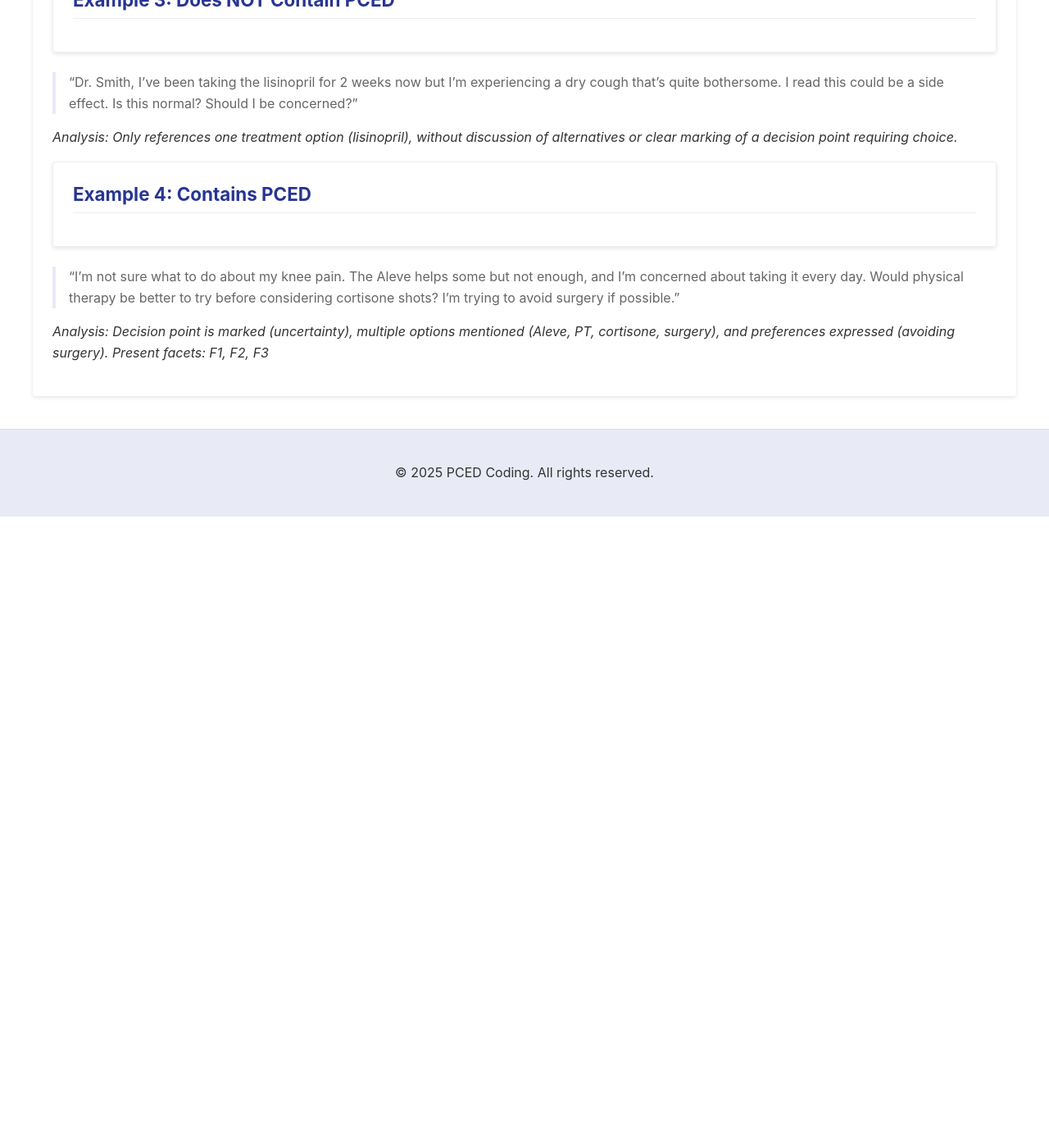
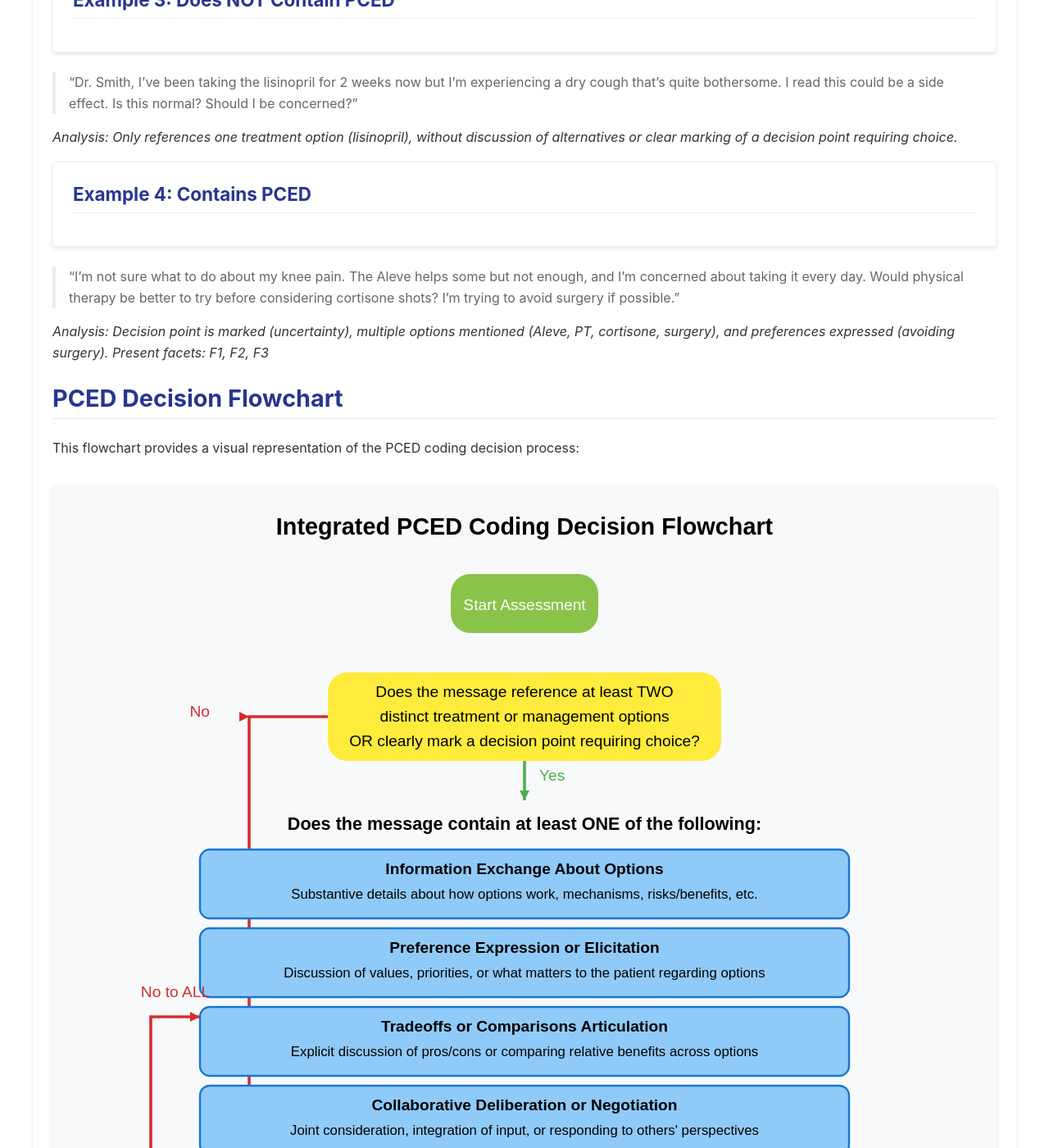
Before and after one commit to nickduran/PCED, a Jekyll site: the page built from pced-coding-guide.md, in a window 1280 px wide and 1400 px high, scrolled down 5532 px. Shown: the whole window at 82% size. Built offline with Jekyll 4.4.1, drawn with Linux system fonts in a browser that asks for light colours; before the commit the page ends 6162 px from its top, so only the background shows below that.

Commit message:
adding figure

```diff
--- a/assets/css/style.scss
+++ b/assets/css/style.scss
@@ -350,3 +350,16 @@ svg {
     display: none;
   }
 }
+
+// Flowchart styling
+.flowchart {
+  margin: 2rem 0;
+  text-align: center;
+
+  img {
+    max-width: 100%;
+    height: auto;
+    box-shadow: $box-shadow;
+    border-radius: $border-radius;
+  }
+}
--- a/pced-coding-guide.md
+++ b/pced-coding-guide.md
@@ -162,3 +162,11 @@ In addition to the binary PCED determination, each message can be annotated with
 > "I'm not sure what to do about my knee pain. The Aleve helps some but not enough, and I'm concerned about taking it every day. Would physical therapy be better to try before considering cortisone shots? I'm trying to avoid surgery if possible."
 
 *Analysis: Decision point is marked (uncertainty), multiple options mentioned (Aleve, PT, cortisone, surgery), and preferences expressed (avoiding surgery). Present facets: F1, F2, F3*
+
+## PCED Decision Flowchart
+
+This flowchart provides a visual representation of the PCED coding decision process:
+
+<div class="flowchart">
+    <img src="{{ '/figures/flowchart-2.svg' | relative_url }}" alt="PCED Coding Decision Flowchart" width="100%">
+</div>
```
Also changed, not shown: index.md (+1 -1 lines), 2 other files.
